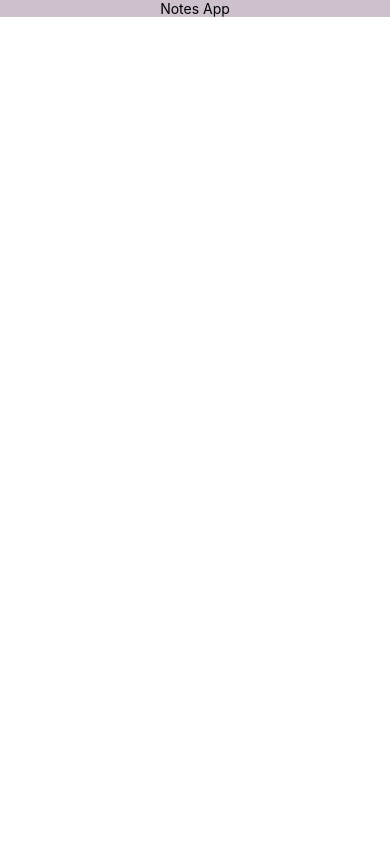
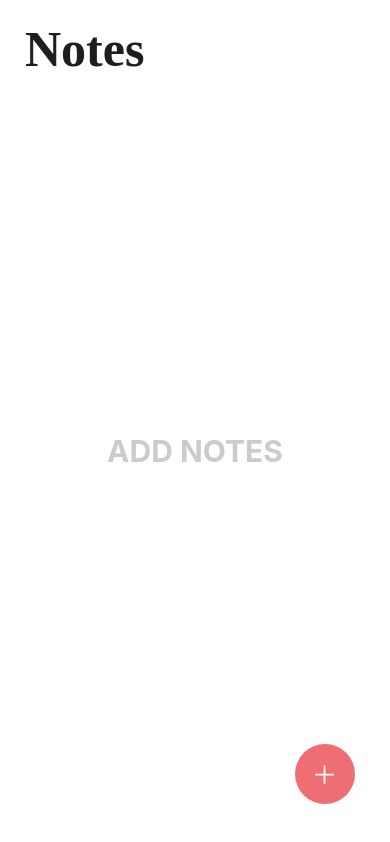
Before and after one commit to manojm97/NotesApp, a React Native app: screen / in a window 390 px wide. Built offline with nearby package versions, Linux system fonts and the light colour scheme.

Commit message:
Added Homepage NoteScreen component and added button on homepage to add notes.

```diff
--- a/App.js
+++ b/App.js
@@ -1,35 +1,7 @@
-
 import React from 'react';
-import {
-  SafeAreaView,
-  ScrollView,
-  StatusBar,
-  StyleSheet,
-  Text,
-  useColorScheme,
-  View,
-} from 'react-native';
+import {SafeAreaView, ScrollView, StyleSheet, Text, View} from 'react-native';
+import NoteScreen from './app/screens/NoteScreen';
 
 export default function App() {
-  return (
-    <SafeAreaView>
-      <ScrollView
-        contentInsetAdjustmentBehavior="automatic">
-        <View style={styles.container}>
-            <Text style={{textAlign : 'center'}}>Notes App</Text>
-        </View>
-      </ScrollView>
-    </SafeAreaView>
-  );
-};
-
-const styles = StyleSheet.create({
-  container: {
-    flex: 1,
-    backgroundColor: '#6465',
-    alignItems: 'center',
-    justifyContent: 'center',
-    textAlign: 'center',
-    textAlignVertical: 'center',
-  },
-});
+  return <NoteScreen />;
+}
--- /dev/null
+++ b/app/color/colors.js
@@ -0,0 +1,6 @@
+export default {
+  DARK: '#1e1e1e',
+  LIGHT: '#FFF',
+  PRIMARY: '#dbb2ff',
+  ERROR: '#ff0000',
+};
--- /dev/null
+++ b/app/components/NoteAddButton.js
@@ -0,0 +1,31 @@
+import React from 'react';
+import {TouchableOpacity, StyleSheet, Text, View} from 'react-native';
+import IconAntDesign from 'react-native-vector-icons/AntDesign';
+import colors from '../color/colors';
+
+const NoteAddButton = () => {
+  return (
+    <IconAntDesign
+      name="plus"
+      size={25}
+      color={colors.LIGHT}
+      style={styles.icon}
+    />
+  );
+};
+
+const styles = StyleSheet.create({
+  icon: {
+    width: 60,
+    height: 60,
+    borderRadius: 50,
+    backgroundColor: '#ee6e73',
+    position: 'absolute',
+    bottom: 20,
+    right: 10,
+    padding: 17,
+    elevation: 8,
+  },
+});
+
+export default NoteAddButton;
--- /dev/null
+++ b/app/screens/NoteScreen.js
@@ -0,0 +1,47 @@
+import React from 'react';
+import {StatusBar, StyleSheet, Text, View} from 'react-native';
+import colors from '../color/colors';
+import NoteAddButton from '../components/NoteAddButton';
+
+const NoteScreen = () => {
+  return (
+    <>
+      <StatusBar barStyle="dark-content" backgroundColor={colors.LIGHT} />
+      <View style={styles.container}>
+        <Text style={styles.header}>Notes</Text>
+        <View style={styles.emptyHeaderContainer}>
+          <Text style={styles.emptyHeader}>Add Notes</Text>
+          <NoteAddButton />
+        </View>
+      </View>
+    </>
+  );
+};
+
+const styles = StyleSheet.create({
+  container: {
+    paddingHorizontal: 25,
+    paddingVertical: 20,
+    flex: 1,
+  },
+  header: {
+    fontSize: 50,
+    fontWeight: 'bold',
+    fontFamily: 'sans-serif-thin',
+    color: colors.DARK,
+  },
+  emptyHeader: {
+    fontSize: 30,
+    textTransform: 'uppercase',
+    fontWeight: 'bold',
+    opacity: 0.2,
+  },
+  emptyHeaderContainer: {
+    flex: 1,
+    justifyContent: 'center',
+    alignItems: 'center',
+    zIndex: -1,
+  },
+});
+
+export default NoteScreen;
--- a/index.js
+++ b/index.js
@@ -1,6 +1,3 @@
-/**
- * @format
- */
 
 import {AppRegistry} from 'react-native';
 import App from './App';
--- a/package.json
+++ b/package.json
@@ -10,8 +10,10 @@
     "lint": "eslint ."
   },
   "dependencies": {
+    "@react-native-async-storage/async-storage": "^1.15.15",
     "react": "17.0.2",
-    "react-native": "0.66.4"
+    "react-native": "0.66.4",
+    "react-native-vector-icons": "^9.0.0"
   },
   "devDependencies": {
     "@babel/core": "^7.12.9",
```
Also changed, not shown: 24 other files (tests, documents, lock files or other folders).
